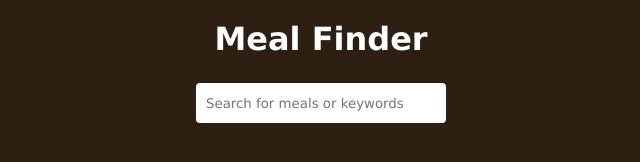
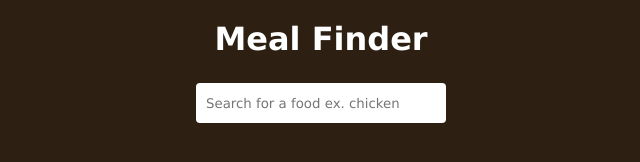
Before and after one commit to a-dev1/mealFinder, a plain HTML site: page index.html in a window 1280 px wide. Shown: the full height of the page, 319-959 px from the left. Drawn offline with Linux system fonts and the light colour scheme.

Commit message:
Update index.html

```diff
--- a/index.html
+++ b/index.html
@@ -6,19 +6,18 @@
     <title>Meal Finder</title>
 </head>
 <body>
+
     <h1 class="heading">Meal Finder</h1>
-    <input type="text" id="search" placeholder="Search for meals or keywords">
+
+    <input type="text" id="search" placeholder="Search for a food ex. chicken">
 
     <div class="found-or-not">
-
     </div>
 
     <div class="results-container">
-
     </div>
 
     <div class="detail-container">
-
     </div>
 
     <script src="script.js"></script>
```
